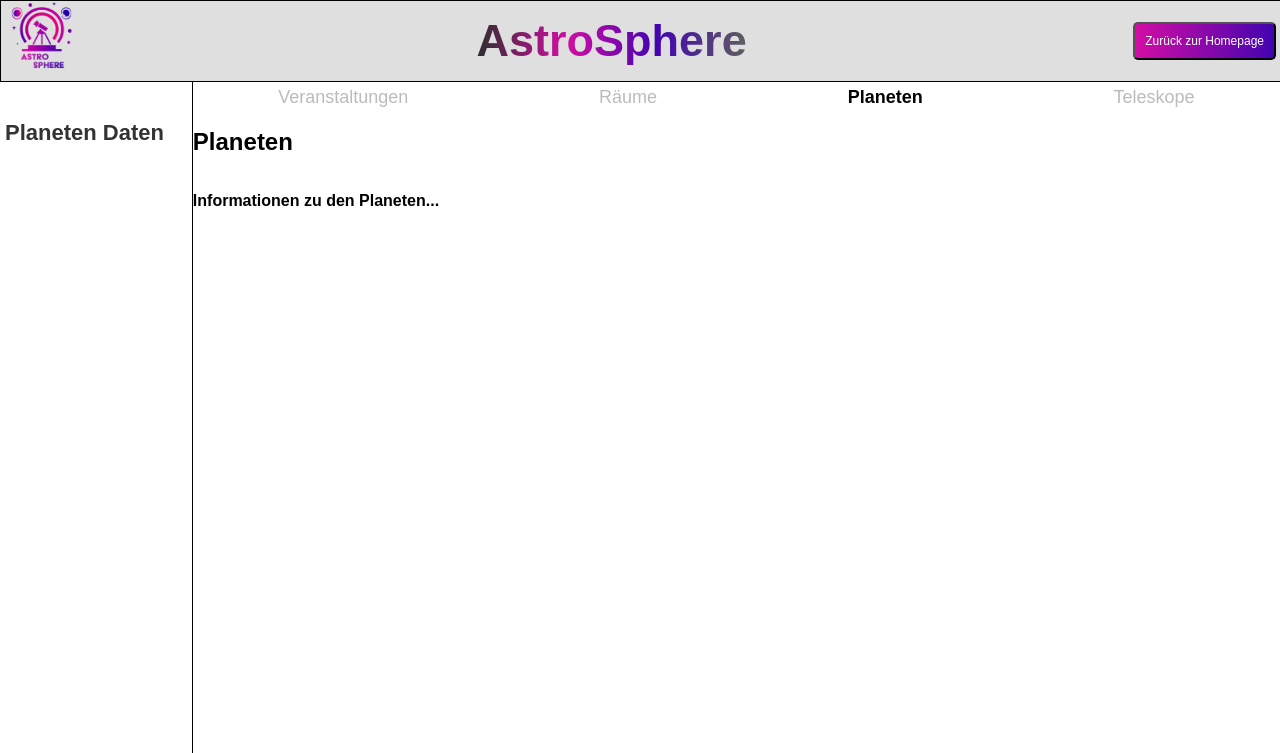
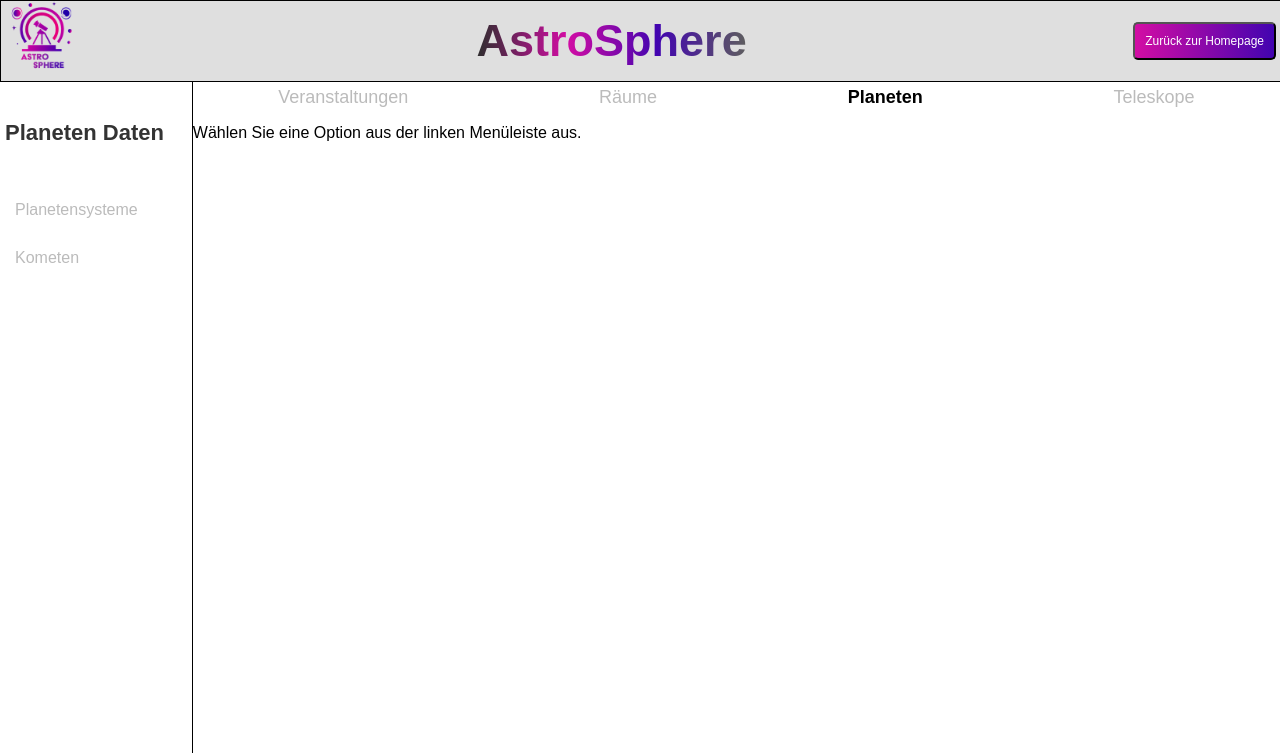
Before and after one commit to FabianHen/AstroSphere, a Flask app: page /intern/planets in a window 1280 px wide. Shown: the top 753 px of the page. Run offline with Flask 3, Linux system fonts and the light colour scheme.

Commit message:
intern planets

```diff
--- a/applications/static/css/intern.css
+++ b/applications/static/css/intern.css
@@ -229,3 +229,34 @@ header {
 .active {
     font-weight: bold;
 }
+
+.hidden {
+    display: none;
+}
+
+/* Menu*/
+.menu, .submenu {
+    list-style-type: none;
+    padding-left: 0;
+}
+
+.menu li {
+    margin: 10px 0;
+}
+
+.submenu {
+    padding-left: 20px;
+}
+
+.submenu li {
+    margin: 5px 0;
+}
+
+.submenu.hidden {
+    display: none;
+}
+
+.selected {
+    color: black;
+    font-weight: bold;
+}
--- a/applications/static/script/intern.js
+++ b/applications/static/script/intern.js
@@ -90,3 +90,34 @@ function goToTelescopes() {
 function goBackHome() {
     window.location.href = '/';
 }
+
+function toggleMenu(menuId, link) {
+    var submenu = document.getElementById(menuId);
+    var allLinks = document.querySelectorAll('.menu a');
+
+    allLinks.forEach(function(link) {
+        link.classList.remove('selected');
+    });
+
+    if (submenu.classList.contains('hidden')) {
+        submenu.classList.remove('hidden');
+        link.classList.add('selected');
+    } else {
+        submenu.classList.add('hidden');
+        link.classList.remove('selected');
+    }
+}
+
+function openContent(option) {
+    switch (option) {
+        case 'planeten':
+            // Planeten anzeigen
+            break;
+        case 'sternenbilder':
+            // Sternenbilder anzeigen
+            break;
+        case 'kometen':
+            // Kometen anzeigen
+            break;
+    }
+}
--- a/applications/templates/intern_planets.html
+++ b/applications/templates/intern_planets.html
@@ -18,6 +18,16 @@
     <div class= "main">
         <div class= "leftComponent">
             <h2>Planeten Daten</h2>
+            <ul class="menu">
+                <li>
+                    <a href="#" onclick="toggleMenu('planetensystemeSubmenu', this, 'kometenSubmenu')">Planetensysteme</a>
+                    <ul id="planetensystemeSubmenu" class="submenu hidden">
+                        <li><a href="#" onclick="openContent(planeten)">Planeten</a></li>
+                        <li><a href="#"onclick="openContent(sternenbilder)">Sternenbilder</a></li>
+                    </ul>
+                </li>
+                <li><a href="#" onclick="openContent(kometen)">Kometen</a></li>
+            </ul>
         </div>
 
         <div class= "rightComponent">
@@ -27,10 +37,27 @@
                 <a href="#" class="active" onclick="goToPlanets()">Planeten</a>
                 <a href="#" onclick="goToTelescopes()">Teleskope</a>
             </nav>
-            <div id="raeume" class="mainContent active">
+
+            <div id="mainContent">
+                <p>Wählen Sie eine Option aus der linken Menüleiste aus.</p>
+            </div>
+            <div id="kometenContent" class="hidden">
+                <h2>Kometen</h2>
+                <p>Informationen zu den Kometen...</p>
+            </div>
+            <div id="planetenContent" class="hidden">
                 <h2>Planeten</h2>
                 <p>Informationen zu den Planeten...</p>
             </div>
+            <div id="sternenbilderContent" class="hidden">
+                <h2>Sternenbilder</h2>
+                <p>Informationen zu den Sternenbildern...</p>
+            </div>
+
+            <!-- <div id="raeume" class="mainContent active">
+                <h2>Planeten</h2>
+                <p>Informationen zu den Planeten...</p>
+            </div> -->
         </div>
     </div>
 </body>
```
